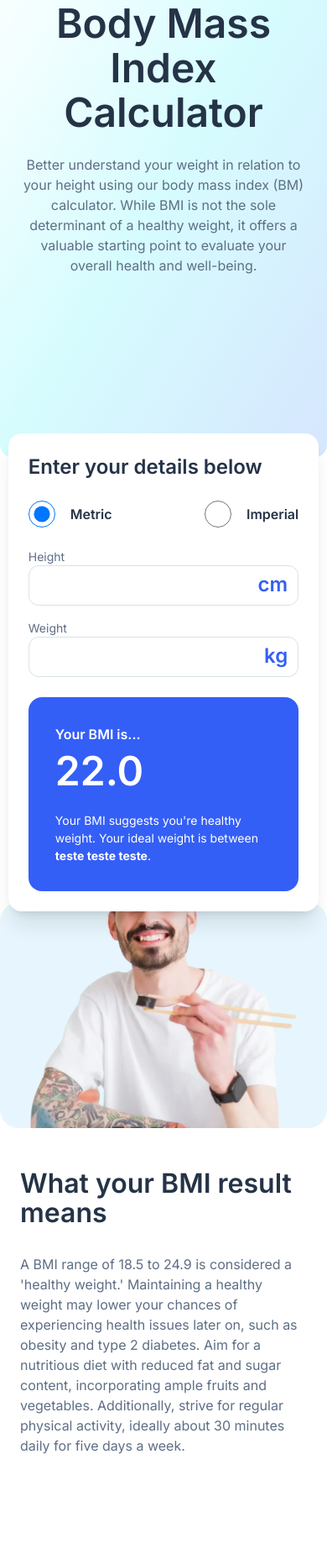
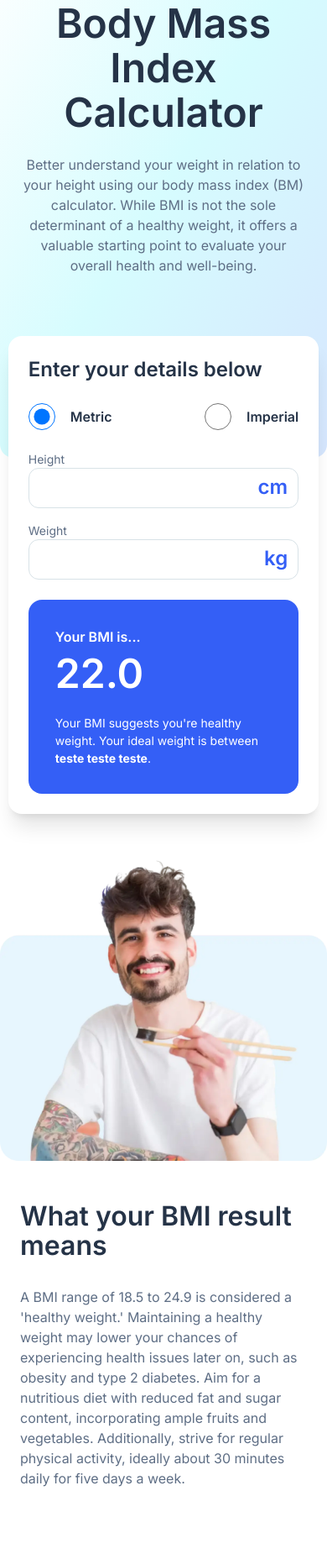
Before and after one commit to flaviare1s/bmi-calculator, a website: page src/index.html in a window 390 px wide. Shown: the part 94-1950 px from the top of the page at 84% size. Drawn offline with Linux system fonts and the light colour scheme.

Commit message:
Working on mobile version styles

```diff
--- a/src/index.html
+++ b/src/index.html
@@ -19,7 +19,7 @@
 
   <div class="flex flex-col justify-center items-center m-auto relative">
 
-    <header class="rounded-b-2xl bg-gradient-to-br from-pure_white via-gradient_left_top to-gradient_right_bottom pt-8 px-6 md:rounded-[35px] w-full z-0 mb-[110%]">
+    <header class="rounded-b-2xl bg-gradient-to-br from-pure_white via-gradient_left_top to-gradient_right_bottom pt-8 px-6 md:rounded-[35px] w-full z-0 mb-[120%]">
       <div class="flex flex-col justify-center items-center mb-6 lg:justify-start lg:items-start">
         <img class="w-10 lg:w-16" src="../assets/images/logo.svg" alt="Logo">
       </div>
@@ -32,7 +32,7 @@
       </p>
     </header>
 
-    <section class="w-[95%] shadow-xl bg-pure_white rounded-2xl z-40 absolute top-[18%]">
+    <section class="w-[95%] shadow-xl bg-pure_white rounded-2xl z-40 absolute top-[14%]">
       <h2 class="text-gunmetal font-semibold text-2xl tracking-[-5%] p-6">Enter your details below</h2>
       <form class="flex justify-between items-center px-6 pb-6">
         <div class="flex items-center gap-[18px]">
@@ -70,7 +70,7 @@
             <span class="absolute top-2 right-[10%] text-blue font-semibold text-2xl">in</span>
           </div>
         </div>
-        <p class="text-dark_eletric_blue text-sm leading-[150%]">Weight</p>
+        <p class="text-dark_eletric_blue text-sm leading-[150%] mt-4">Weight</p>
         <div class="flex justify-between gap-4">
           <div class="relative">
             <input class="rounded-xl border border-borders h-12 w-full" type="text" name="st" id="st" required>
@@ -98,7 +98,7 @@
       <img src="../assets/images/image-man-eating.webp" alt="Man eating">
     </div>
 
-    <section class="mb-[70px]">
+    <section class="mb-[60px]">
       <h2 class="text-gunmetal font-semibold text-[32px] leading-[110%] tracking-[-5%] px-6 pt-12 pb-8">What your BMI result means</h2>
       <p class="px-6 text-dark_eletric_blue leading-[150%]">
         A BMI range of 18.5 to 24.9 is considered a 'healthy weight.' Maintaining a
@@ -146,7 +146,7 @@
     <section>
       <div>
         <h2 class="text-gunmetal font-semibold text-[32px] leading-[110%] tracking-[-5%] px-6">Limitations of BMI</h2>
-        <p>
+        <p class="px-6 mt-8 mb-14 text-dark_eletric_blue leading-[150%]">
           Although BMI is often a practical indicator of healthy weight, it is not suited for
           every person. Specific groups should carefully consider their BMI outcomes, and in
           certain cases, the measurement may not be beneficial to use.
```
Also changed, not shown: src/output.css.
